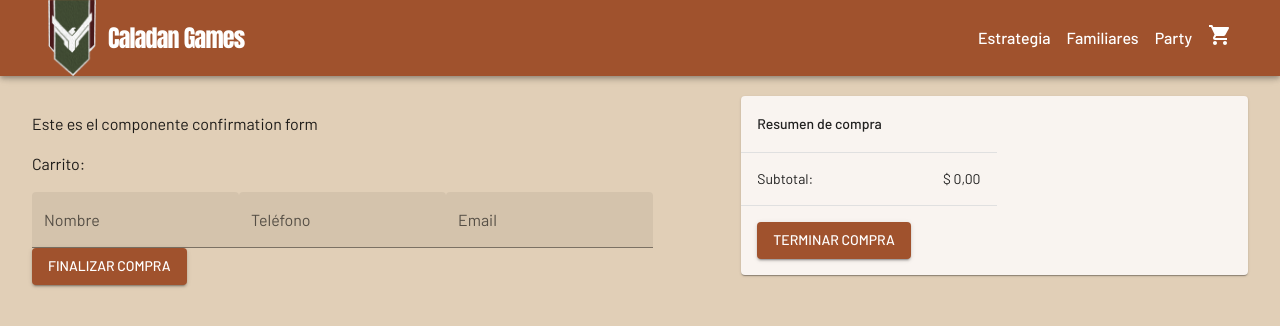
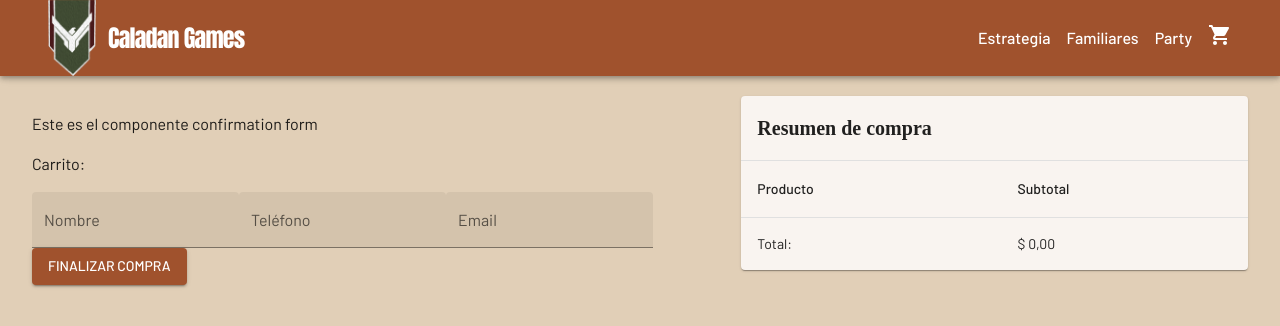
Before and after one commit to pazspera/curso-react-coderhouse, a React (Vite) app: page /confirmation in a window 1280 px wide. Shown: the top 326 px of the page. Built offline with nearby package versions, Linux system fonts and the light colour scheme; a web font is replaced by a local one.

Commit message:
Agregado CheckoutForm y CartSummary a CheckoutView. CartSummary muestra correctamente el resumen de la compra del cart ahora

```diff
--- a/src/components/Cart/Cart.jsx
+++ b/src/components/Cart/Cart.jsx
@@ -122,7 +122,7 @@ export default function Cart() {
               <Table>
                 <TableHead>
                   <TableRow>
-                    <TableCell >Producto</TableCell>
+                    <TableCell>Producto</TableCell>
                     <TableCell align="center">Cantidad</TableCell>
                     <TableCell align="center">Precio</TableCell>
                     <TableCell align="center">Subtotal</TableCell>
--- a/src/components/CartSummary/CartSummary.jsx
+++ b/src/components/CartSummary/CartSummary.jsx
@@ -4,26 +4,36 @@ import { useContext } from "react";
 import { formatPrice } from "../../utils/utils";
 
 export default function CartSummary() {
-  const { totalInCart } = useContext(CartContext);
+  const { totalInCart, cartList } = useContext(CartContext);
 
   return (
     <>
       <TableContainer component={Paper}>
+        <Table>
           <TableHead>
-          <TableCell>Resumen de compra</TableCell>
-          <TableCell></TableCell>
+            <TableRow>
+              <TableCell colSpan={2}>
+                <Typography variant="h6">Resumen de compra</Typography>
+              </TableCell>
+            </TableRow>
+            <TableRow>
+              <TableCell>Producto</TableCell>
+              <TableCell>Subtotal</TableCell>
+            </TableRow>
           </TableHead>
           <TableBody>
+            {cartList.map((product)=> (
+              <TableRow key={product.id}>
+              <TableCell>{`${product.title} x ${product.amount}`}</TableCell>
+              <TableCell>{formatPrice(product.price * product.amount)}</TableCell>
+            </TableRow>
+            ))}
             <TableRow sx={{ '&:last-child td, &:last-child th': { border: 0 } }}>
-            <TableCell>Subtotal:</TableCell>
+              <TableCell>Total:</TableCell>
               <TableCell>{formatPrice(totalInCart)}</TableCell>
             </TableRow>
-          <TableRow sx={{ '&:last-child td, &:last-child th': { border: 0 } }}>
-            <TableCell>
-              <Button size="medium" variant="contained">Terminar compra</Button>
-            </TableCell>
-          </TableRow>
           </TableBody>
+        </Table>
       </TableContainer>
     </>
   )
```
Lines whose indentation alone changed are shown as unchanged.
